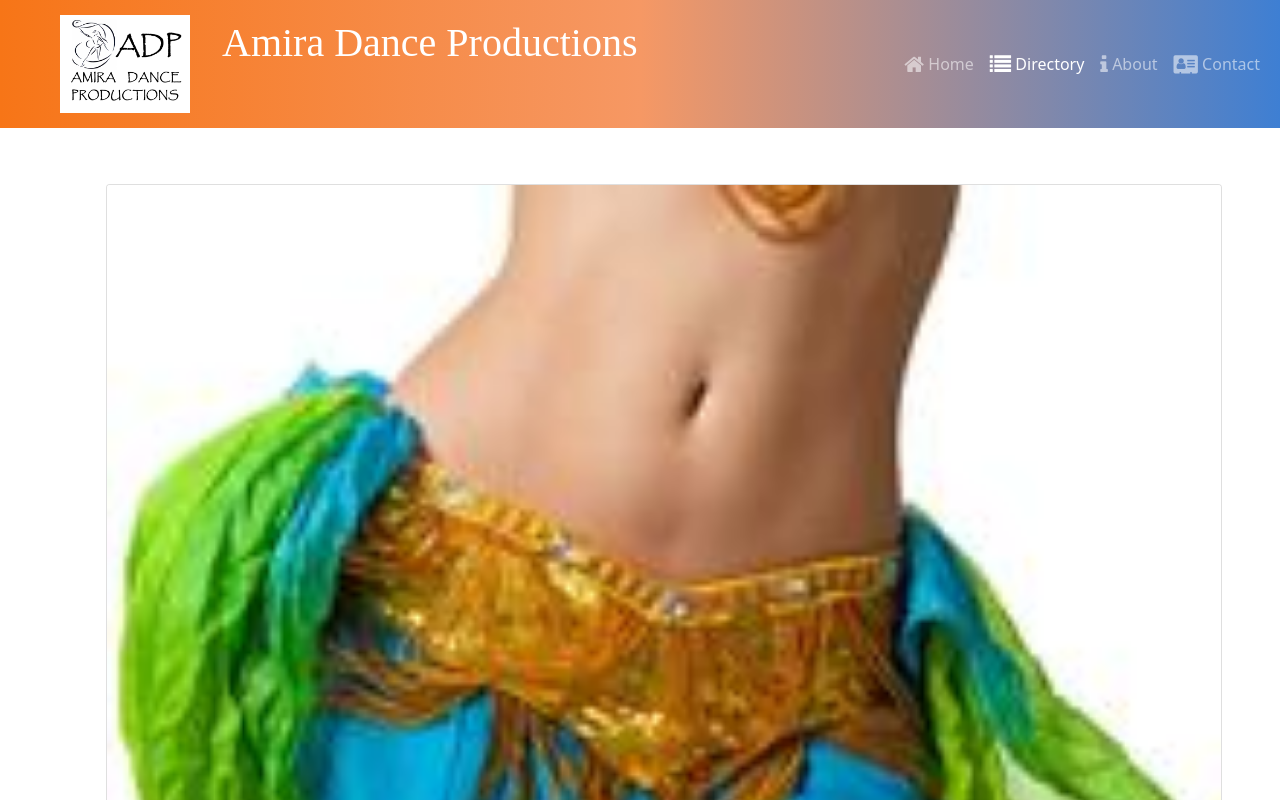
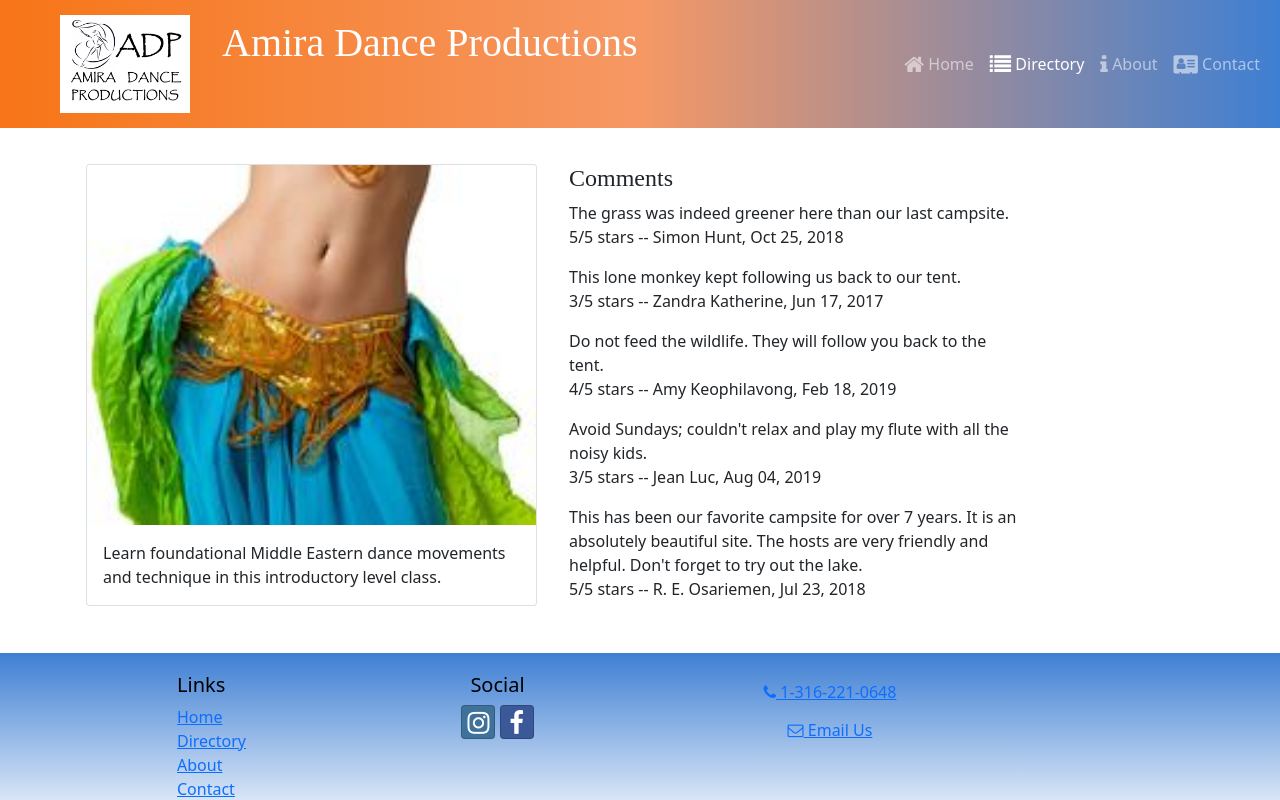
Before and after one commit to mun-v/react-portfolio-project, a React (Create React App) app: page /directory/0 in a window 1280 px wide. Shown: the top 800 px of the page. Built offline with nearby package versions, Linux system fonts and the light colour scheme.

Commit message:
Comments

```diff
--- a/src/app/shared/COMMENTS.js
+++ b/src/app/shared/COMMENTS.js
@@ -1,7 +1,7 @@
 export const COMMENTS = [
     {
         id: 0,
-        campsiteId: 0,
+        courseId: 0,
         rating: 5,
         text: 'The grass was indeed greener here than our last campsite.',
         author: 'Simon Hunt',
@@ -9,7 +9,7 @@
     },
     {
         id: 1,
-        campsiteId: 0,
+        courseId: 0,
         rating: 3,
         text: 'This lone monkey kept following us back to our tent.',
         author: 'Zandra Katherine',
@@ -17,7 +17,7 @@
     },
     {
         id: 2,
-        campsiteId: 0,
+        courseId: 0,
         rating: 4,
         text: 'Do not feed the wildlife. They will follow you back to the tent.',
         author: 'Amy Keophilavong',
@@ -25,7 +25,7 @@
     },
     {
         id: 3,
-        campsiteId: 0,
+        courseId: 0,
         rating: 3,
         text: "Avoid Sundays; couldn't relax and play my flute with all the noisy kids.",
         author: 'Jean Luc',
@@ -33,7 +33,7 @@
     },
     {
         id: 4,
-        campsiteId: 0,
+        courseId: 0,
         rating: 5,
         text: "This has been our favorite campsite for over 7 years. It is an absolutely beautiful site. The hosts are very friendly and helpful. Don't forget to try out the lake.",
         author: 'R. E. Osariemen',
@@ -41,7 +41,7 @@
     },
     {
         id: 5,
-        campsiteId: 1,
+        courseId: 1,
         rating: 4,
         text: "There's nothing more fun than setting up a tent in a rainstorm.",
         author: 'Juan Cortez',
@@ -49,7 +49,7 @@
     },
     {
         id: 6,
-        campsiteId: 1,
+        courseId: 1,
         rating: 5,
         text: 'I caught a world-record-breaking trout here on my last visit.',
         author: 'McKenzie Sebastian',
@@ -57,7 +57,7 @@
     },
     {
         id: 7,
-        campsiteId: 1,
+        courseId: 1,
         rating: 5,
         text: 'The campground was beautiful, but the bugs could bite sometimes.',
         author: 'Brennen Ech',
@@ -65,7 +65,7 @@
     },
     {
         id: 8,
-        campsiteId: 1,
+        courseId: 1,
         rating: 4,
         text: "Love the river but I didn't catch any fish.",
         author: 'Amy Keophilavong',
@@ -73,7 +73,7 @@
     },
     {
         id: 9,
-        campsiteId: 1,
+        courseId: 1,
         rating: 5,
         text: 'A wonderful place to reconnect with nature.',
         author: 'Jordan Runn',
@@ -81,7 +81,7 @@
     },
     {
         id: 10,
-        campsiteId: 2,
+        courseId: 2,
         rating: 5,
         text: 'The Frozen Tundra is great place for family and friends camping!',
         author: 'Olaf the Snowman',
@@ -89,7 +89,7 @@
     },
     {
         id: 11,
-        campsiteId: 2,
+        courseId: 2,
         rating: 1,
         text: 'We had to leave about 2am to go back to the city because the quiet was just too much!',
         author: 'Vincent and Mona Lisa Gambini',
@@ -97,7 +97,7 @@
     },
     {
         id: 12,
-        campsiteId: 2,
+        courseId: 2,
         rating: 5,
         text: 'The stars at night were a revelation!',
         author: 'Ann Dabramov',
@@ -105,7 +105,7 @@
     },
     {
         id: 13,
-        campsiteId: 2,
+        courseId: 2,
         rating: 4,
         text: 'Great scenic hiking trails but it was challenging to go up the mountain.',
         author: 'Amy Keophilavong',
@@ -113,7 +113,7 @@
     },
     {
         id: 14,
-        campsiteId: 2,
+        courseId: 2,
         rating: 5,
         text: 'Perfect scenery for a smoked kipper breakfast with friends!',
         author: 'Dave Lister',
@@ -121,7 +121,7 @@
     },
     {
         id: 15,
-        campsiteId: 3,
+        courseId: 3,
         rating: 4,
         text: 'Just remember a bear can run and climb faster than you...',
         author: 'Markell Richards',
@@ -129,7 +129,7 @@
     },
     {
         id: 16,
-        campsiteId: 3,
+        courseId: 3,
         rating: 5,
         text: 'Excellent site to recharge from the city.',
         author: 'Amy Keophilavong',
@@ -137,7 +137,7 @@
     },
     {
         id: 17,
-        campsiteId: 3,
+        courseId: 3,
         rating: 5,
         text: 'What a magnificent view!',
         author: 'Tinus Lorvaldes',
@@ -145,7 +145,7 @@
     },
     {
         id: 18,
-        campsiteId: 3,
+        courseId: 3,
         rating: 4,
         text: 'The sites are huge! We felt like we were in the middle of nowhere, in a good way.',
         author: 'Chloe Haskins',
@@ -153,7 +153,7 @@
     },
     {
         id: 19,
-        campsiteId: 3,
+        courseId: 3,
         rating: 5,
         text: "The photos don't do justice to the beauty of this place.",
         author: 'Minae Lee',
--- /dev/null
+++ b/src/features/comments/Comment.js
@@ -0,0 +1,15 @@
+import { formatDate } from '../../utils/formatDate';
+
+const Comment = ({ comment }) => {
+    const { text: commentText, rating, author, date } = comment;
+
+    return (
+        <p>
+            {commentText}
+            <br />
+            {rating}/5 stars -- {author}, {formatDate(date)}
+        </p>
+    );
+};
+
+export default Comment;
--- /dev/null
+++ b/src/features/comments/CommentsList.js
@@ -0,0 +1,25 @@
+import { Col } from "reactstrap";
+import Comment from "./Comment";
+import { selectCommentsByCourseId } from "./commentsSlice";
+
+const CommentsList = ({ courseId }) => {
+  const comments = selectCommentsByCourseId(courseId);
+
+  if (comments && comments.length > 0) {
+    return (
+      <Col md="5" className="m-1">
+        <h4>Comments</h4>
+        {comments.map((comment) => {
+          return <Comment key={comment.id} comment={comment} />;
+        })}
+      </Col>
+    );
+  }
+  return (
+    <Col md="5" className="m-1">
+      There are no comments for this course yet.
+    </Col>
+  );
+};
+
+export default CommentsList;
--- /dev/null
+++ b/src/features/comments/commentsSlice.js
@@ -0,0 +1,7 @@
+import { COMMENTS } from '../../app/shared/COMMENTS';
+
+export const selectCommentsByCourseId = (courseId) => {
+    return COMMENTS.filter(
+        (comment) => comment.courseId === parseInt(courseId)
+    );
+};
--- a/src/features/courses/CourseDetail.js
+++ b/src/features/courses/CourseDetail.js
@@ -4,7 +4,7 @@
     const { image, name, description } = course;
 
     return (
-        <Col md='12' className='m-4'>
+        <Col md='5' className='m-1'>
             <Card>
                 <CardImg top src={image} alt={name} />
                 <CardBody>
--- a/src/pages/CourseDetailPage.js
+++ b/src/pages/CourseDetailPage.js
@@ -2,6 +2,7 @@
 import { useParams } from 'react-router-dom';
 import { selectCourseById } from '../features/courses/coursesSlice';
 import CourseDetail from '../features/courses/CourseDetail';
+import CommentsList from '../features/comments/CommentsList';
 
 const CourseDetailPage = () => {
     const { courseId } = useParams();
@@ -11,6 +12,7 @@
         <Container>
             <Row>
                 <CourseDetail course={course} />
+                <CommentsList courseId={courseId} />
             </Row>
         </Container>
     );
--- /dev/null
+++ b/src/utils/formatDate.js
@@ -0,0 +1,7 @@
+export const formatDate = (date) => {
+    return new Intl.DateTimeFormat('en-US', {
+        year: 'numeric',
+        month: 'short',
+        day: '2-digit'
+    }).format(new Date(Date.parse(date)));
+};
```
